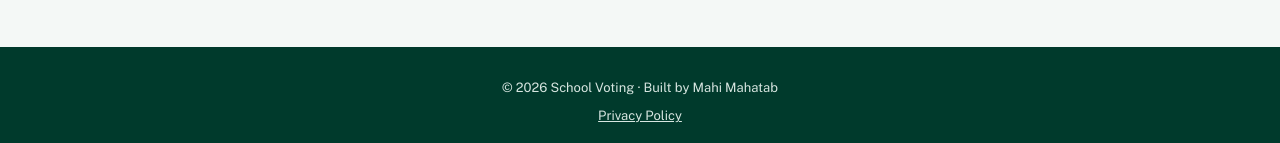
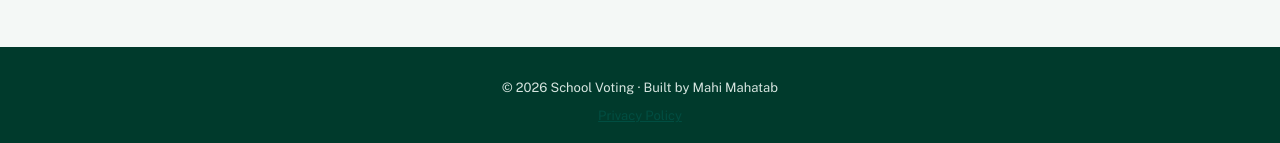
Before and after one commit to Astral-Viscount/School-Voting, a Flask app: page / in a window 1280 px wide. Shown: the part 657-800 px from the top of the page. Run offline with Flask 3, Linux system fonts and the light colour scheme.

Commit message:
fixed colour

```diff
--- a/static/style.css
+++ b/static/style.css
@@ -295,7 +295,7 @@ body {
 }
 
 .privacy {
-    color: var(--bhs-pounamu);
+    color: var(--pounamu);
     margin-top: 22px;
 }
 
```
